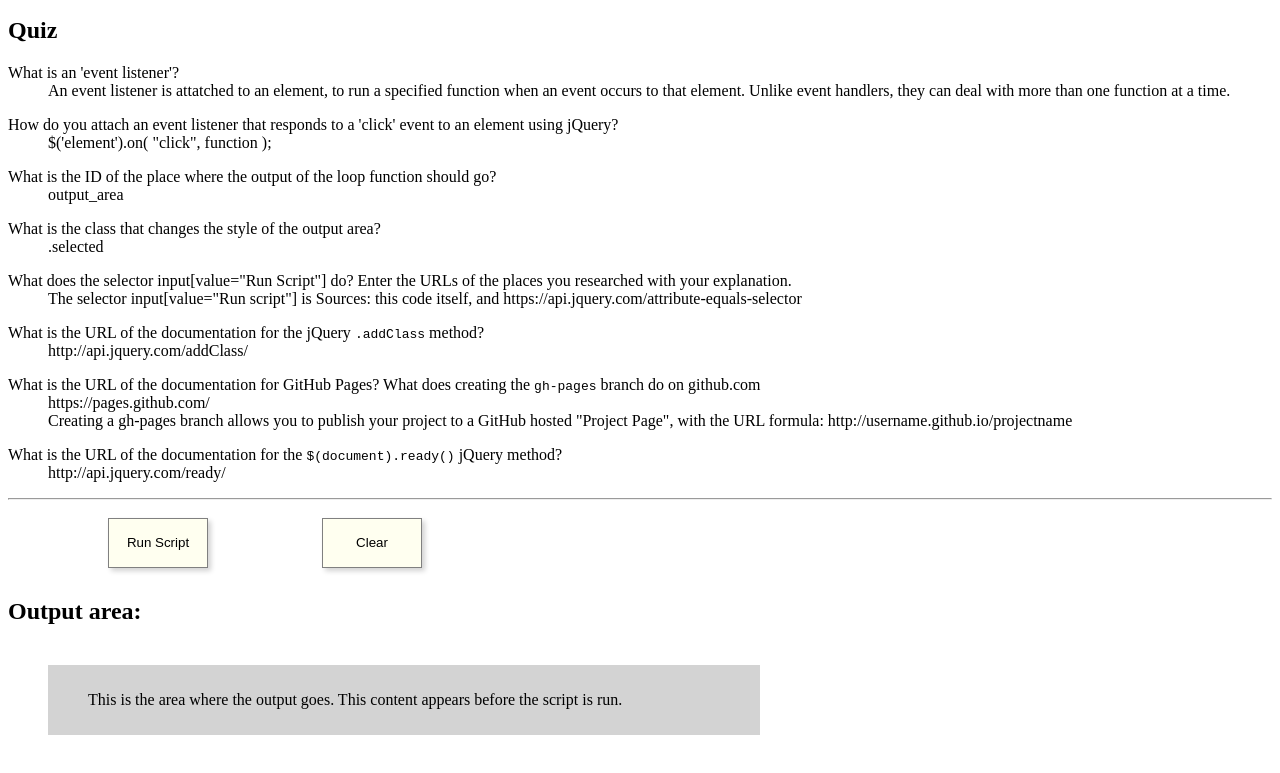
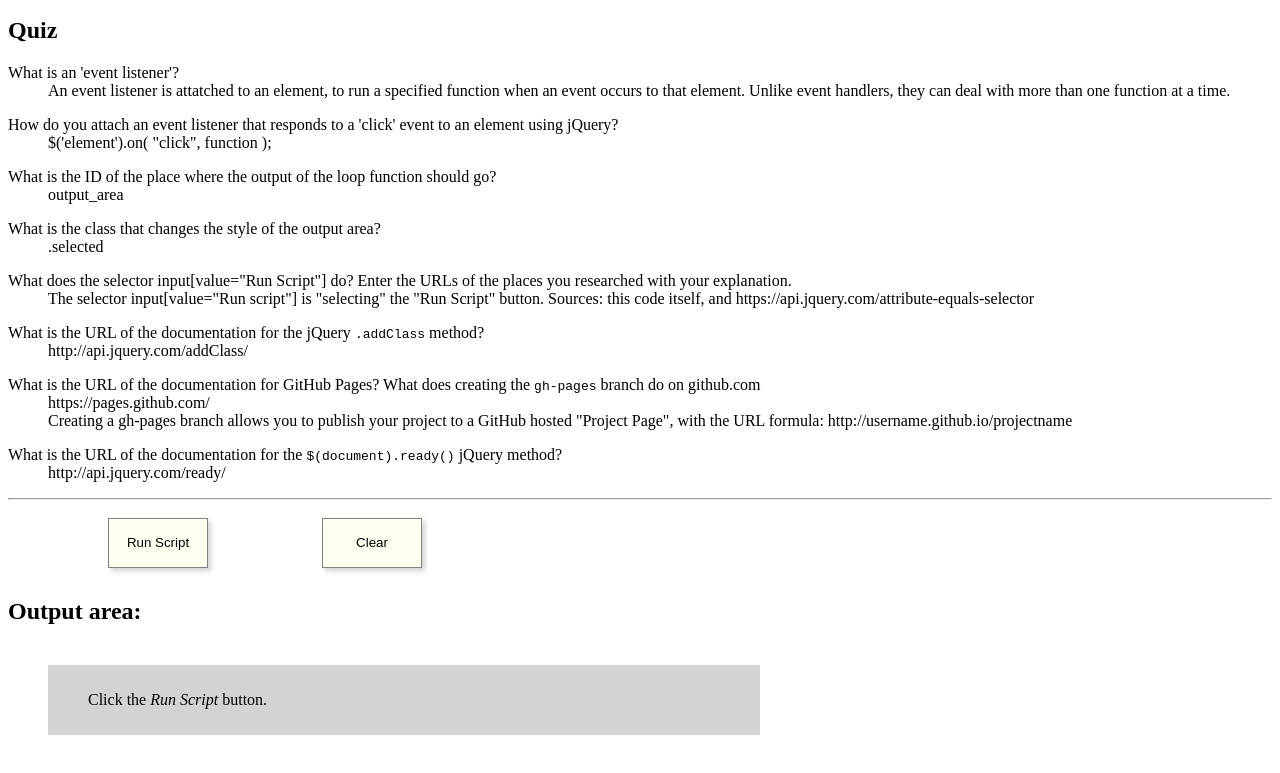
Before and after one commit to louiseadkins/pproassignment1, a plain HTML site: page index.html in a window 1280 px wide. Both pictures are taken after a click on the button "Clear". Shown: the part 127-900 px from the top of the page. Drawn offline with nearby package versions, Linux system fonts and the light colour scheme.

Commit message:
added event listener to clear button

```diff
--- a/index.html
+++ b/index.html
@@ -63,6 +63,14 @@
         });
 
         // attach an event listener to the Clear button here
+        $('input[value="Clear"]').click( function(){
+          console.log('Caught a "Clear" click event.');
+          $("#output_area").removeClass( 'selected')
+          $("#output_area").addClass( 'idle');
+          output_html="<p>Click the <i>Run Script</i> button.</p>";
+          $("#output_area").html(output_html);
+        });
+
 
       }); // end of $(document).ready
 
@@ -106,7 +114,7 @@
 
       <dt>What does the selector input[value="Run Script"] do? Enter the URLs of the places you researched with your explanation.</dt>
       <dd>
-       The selector input[value="Run script"] is
+       The selector input[value="Run script"] is "selecting" the "Run Script" button.
        Sources: this code itself, and https://api.jquery.com/attribute-equals-selector
 
        </dd>
@@ -133,7 +141,7 @@
 
     <h2>Output area:</h2>
     <div id="output_area" class="idle">
-      <p>This is the area where the output goes. This content appears before the script is run.</p>
+      <p>Click the <i>Run Script</i> button.</p>
     </div>
   </body>
 </html>
```
